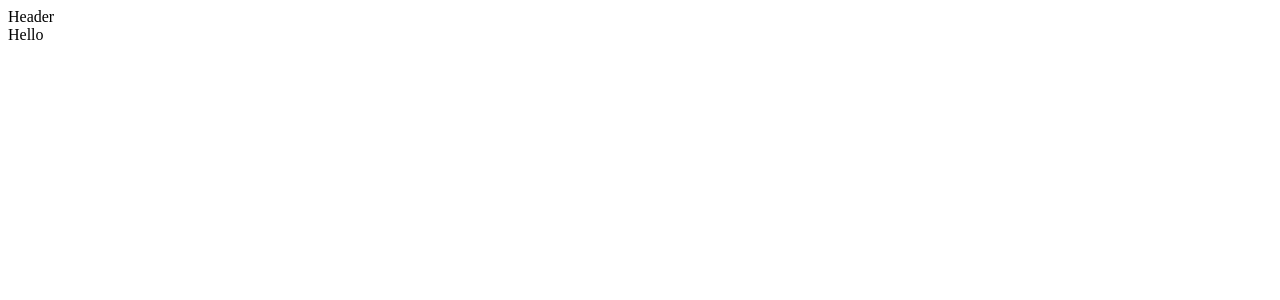
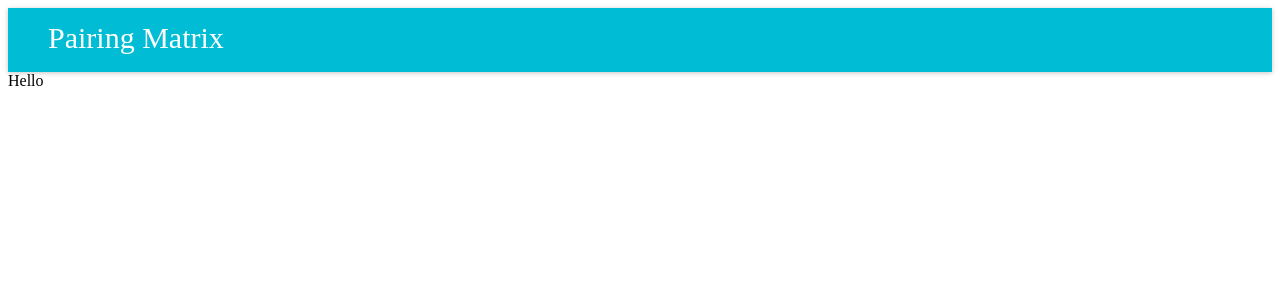
Before and after one commit to swakhandekar/pairingMatrixReact, a React app: page / in a window 1280 px wide. Shown: the top 300 px of the page. Built offline with nearby package versions, Linux system fonts and the light colour scheme.

Commit message:
Add Header component

```diff
--- a/src/components/Header/Header.jsx
+++ b/src/components/Header/Header.jsx
@@ -1,3 +1,10 @@
 import React from "react";
+import "./header.scss";
 
-export const Header = () => (<div>Header</div>);
+export const Header = () => (
+  <div className="header">
+    <div className="header-content">
+      Pairing Matrix
+    </div>
+  </div>
+);
--- /dev/null
+++ b/src/components/Header/header.scss
@@ -0,0 +1,13 @@
+.header {
+  padding: 0 20px 0 20px;
+  height: 64px;
+  background: rgb(0, 188, 212);
+  color: white;
+  box-shadow: rgba(0, 0, 0, 0.12) 0 1px 6px, rgba(0, 0, 0, 0.12) 0 1px 4px;
+
+  .header-content {
+    line-height: 20px;
+    font-size: 30px;
+    padding: 20px;
+  }
+}
```
Also changed, not shown: 1 other file (tests, documents, lock files or other folders).
